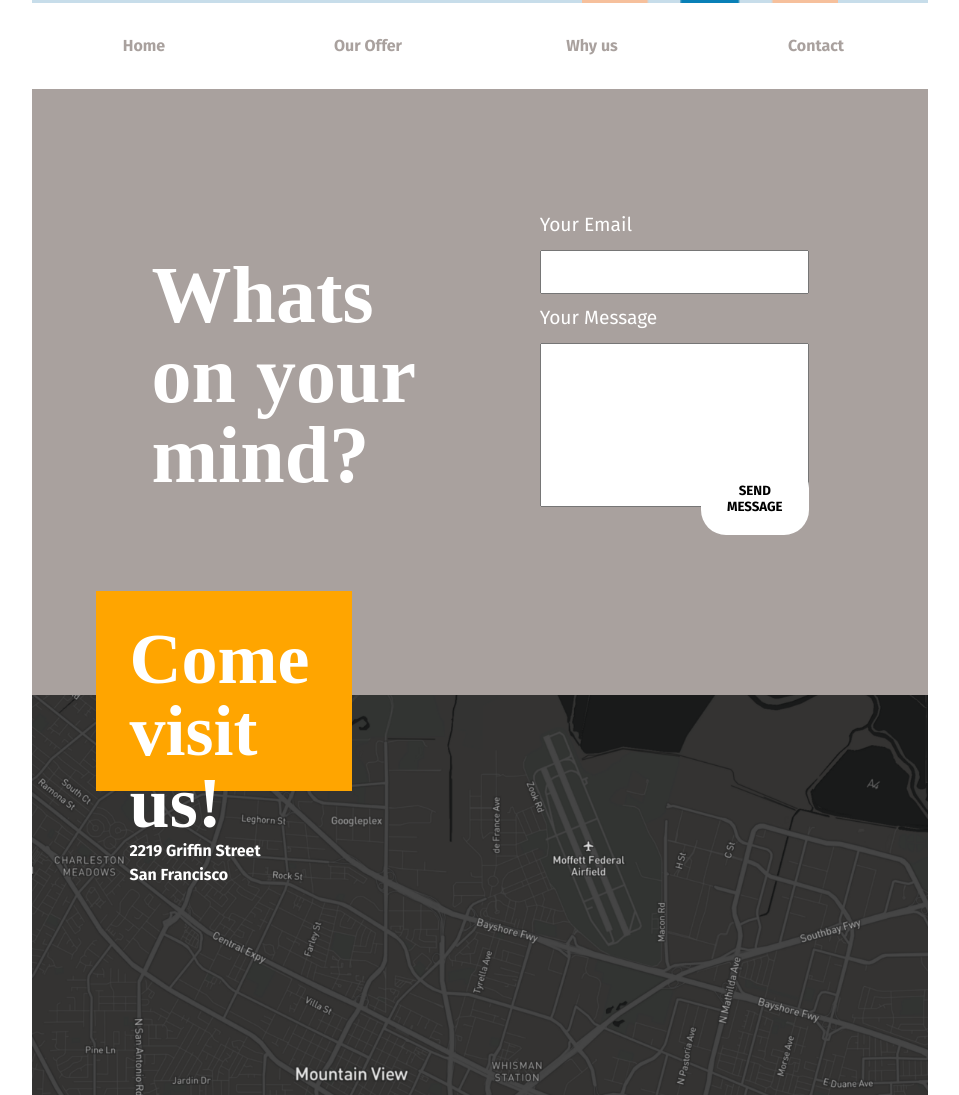
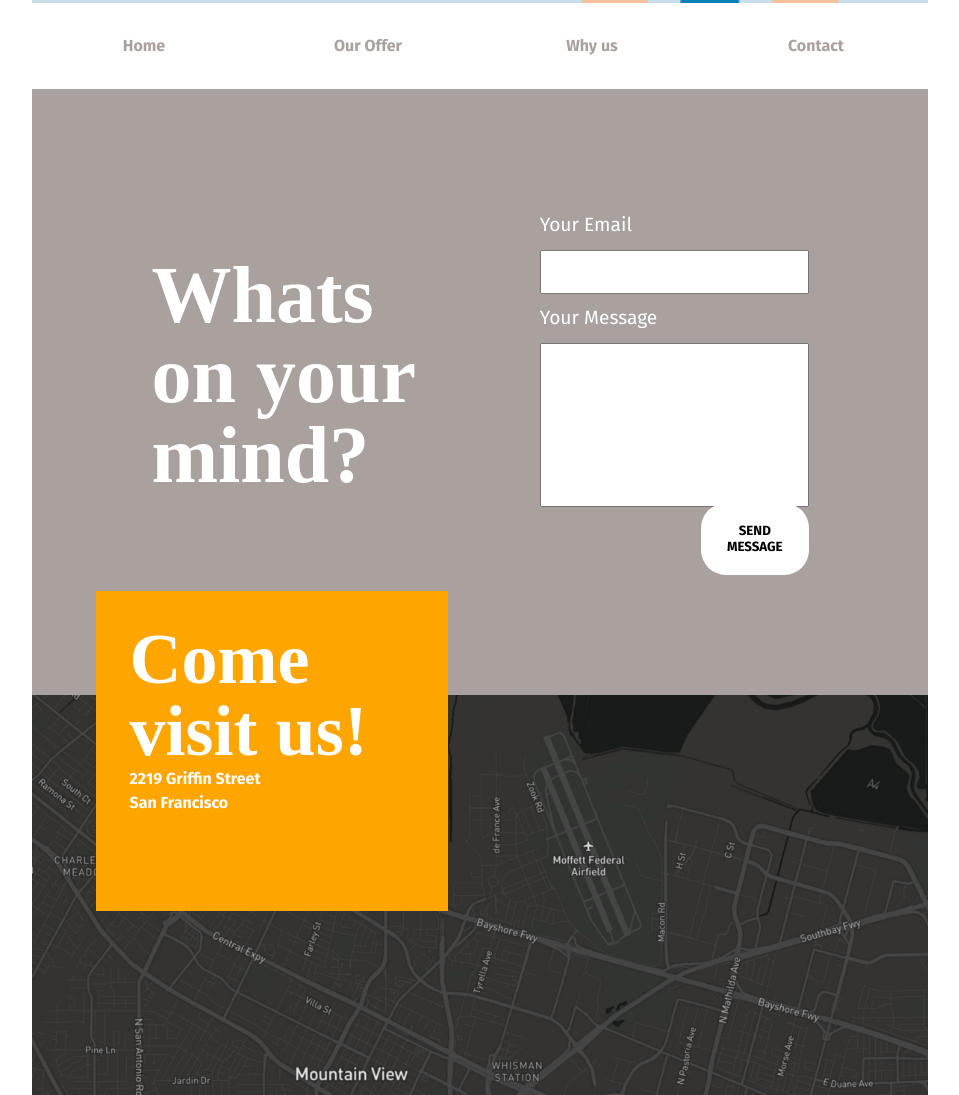
Before and after one commit to LuckyyLukee/examinationsuppgift, a plain HTML site: page contact.html in a window 1280 px wide. Shown: the part 465-1560 px from the top of the page, without its empty margins (160-1119 px from the left). Drawn offline with nearby package versions, Linux system fonts and the light colour scheme; a web font is replaced by a local one.

Commit message:
Update contact.css

```diff
--- a/stylesheet/contact.css
+++ b/stylesheet/contact.css
@@ -325,12 +325,13 @@ h1,h2,h3,h4,h5{
     padding: 1.5em 1em;
 
     border-radius: 25px;
+    bottom: -3em;
 
   }
 
   .visit-us-container {
-    width: 20%;
-    height: 25vh
+    width: 22em;
+    height: 20em;
   }
   .visit-us-container h1 {
     font-size: 4.5rem;
```
